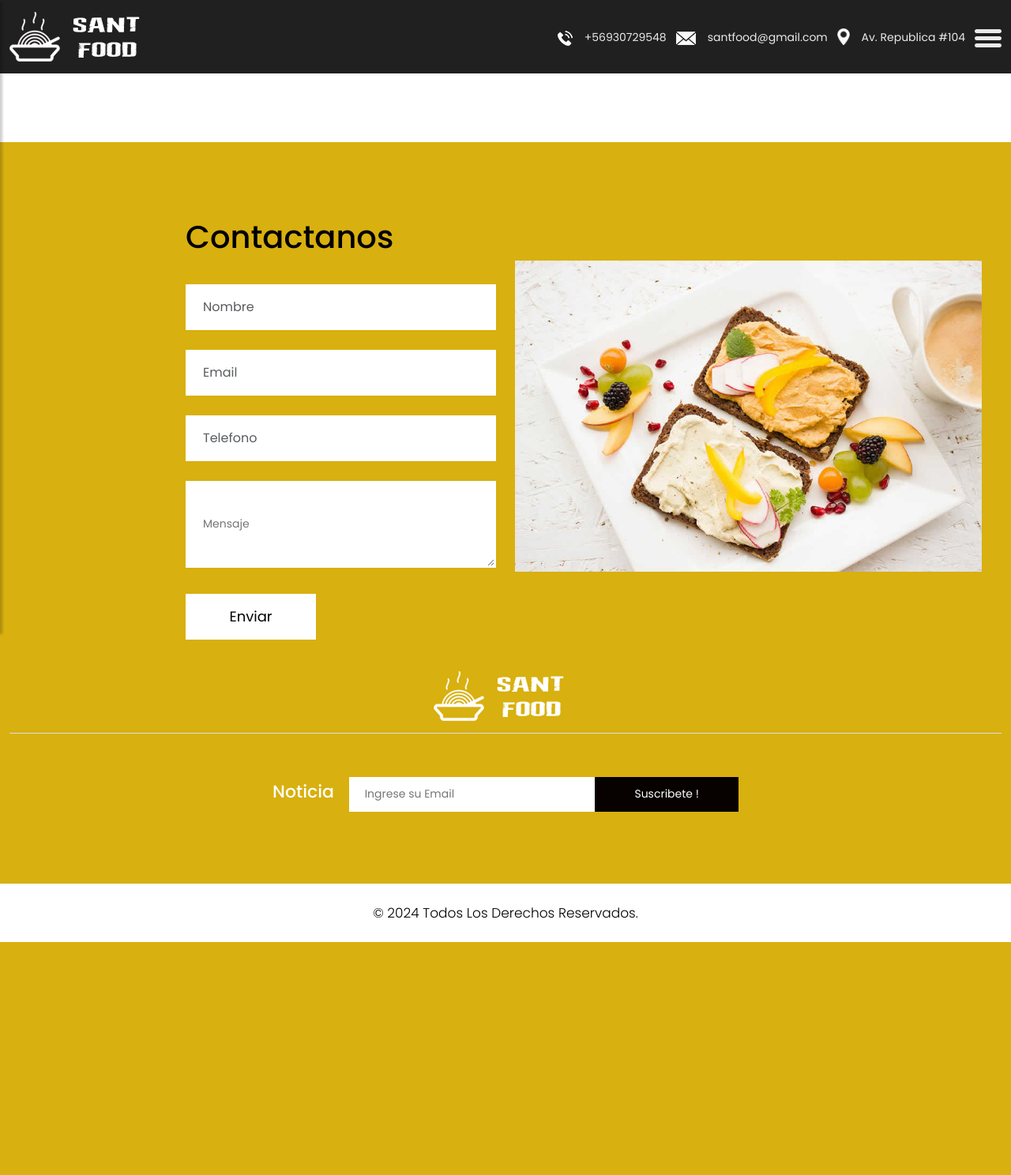
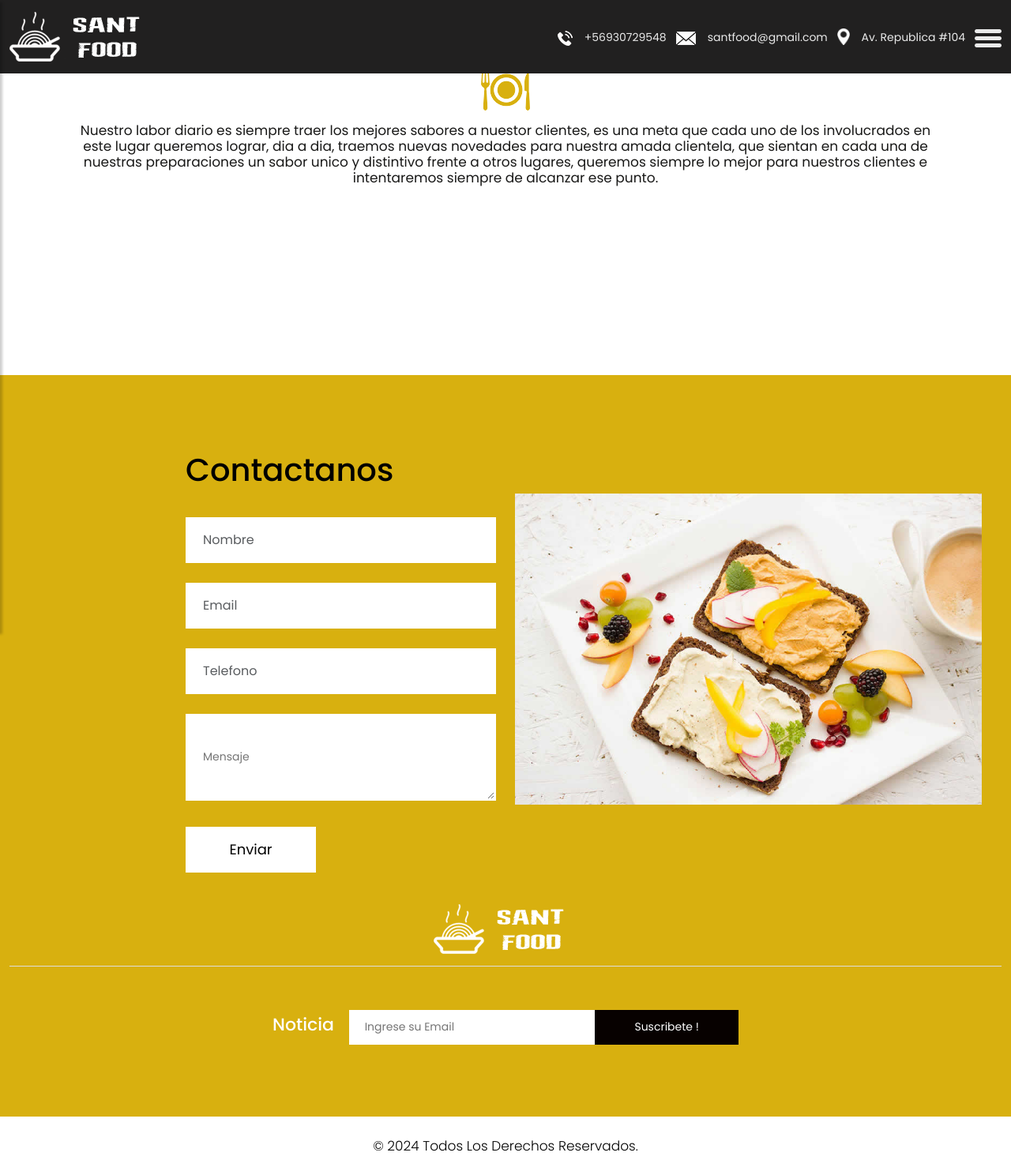
Before and after one commit to Mursito1/santfoodrail, a Django app: page /contacto in a window 1280 px wide. Shown: the whole page at 79% size. Before the commit the page ends 1193 px from the top, so only its background shows below. Run offline with Django 4.2, Linux system fonts and the light colour scheme; some libraries are stand-ins or nearby versions.

Commit message:
Update contacto.html

```diff
--- a/blog/templates/contacto.html
+++ b/blog/templates/contacto.html
@@ -94,7 +94,22 @@
     </header>
 
 
-</div>
+    <div class="about">
+        <div class="container">
+          <div class="row">
+             <div class="col-md-12">
+                 <div class="title">
+                    <i><img src="{% static 'images/title.png' %}" alt="#"/></i>
+
+                    <span> Nuestro labor diario es siempre traer los mejores sabores a nuestor clientes, es una meta que cada uno de los involucrados en este lugar queremos lograr,
+                        dia a dia, traemos nuevas novedades para nuestra amada clientela, que sientan en cada una de nuestras preparaciones un sabor unico y distintivo frente a otros lugares,
+                        queremos siempre lo mejor para nuestros clientes e intentaremos siempre de alcanzar ese punto.
+                       <br>
+                    </span>
+                </div>
+           </div>
+        </div>
+    </div>
 
     <footer>
         <div class="footer">
```
